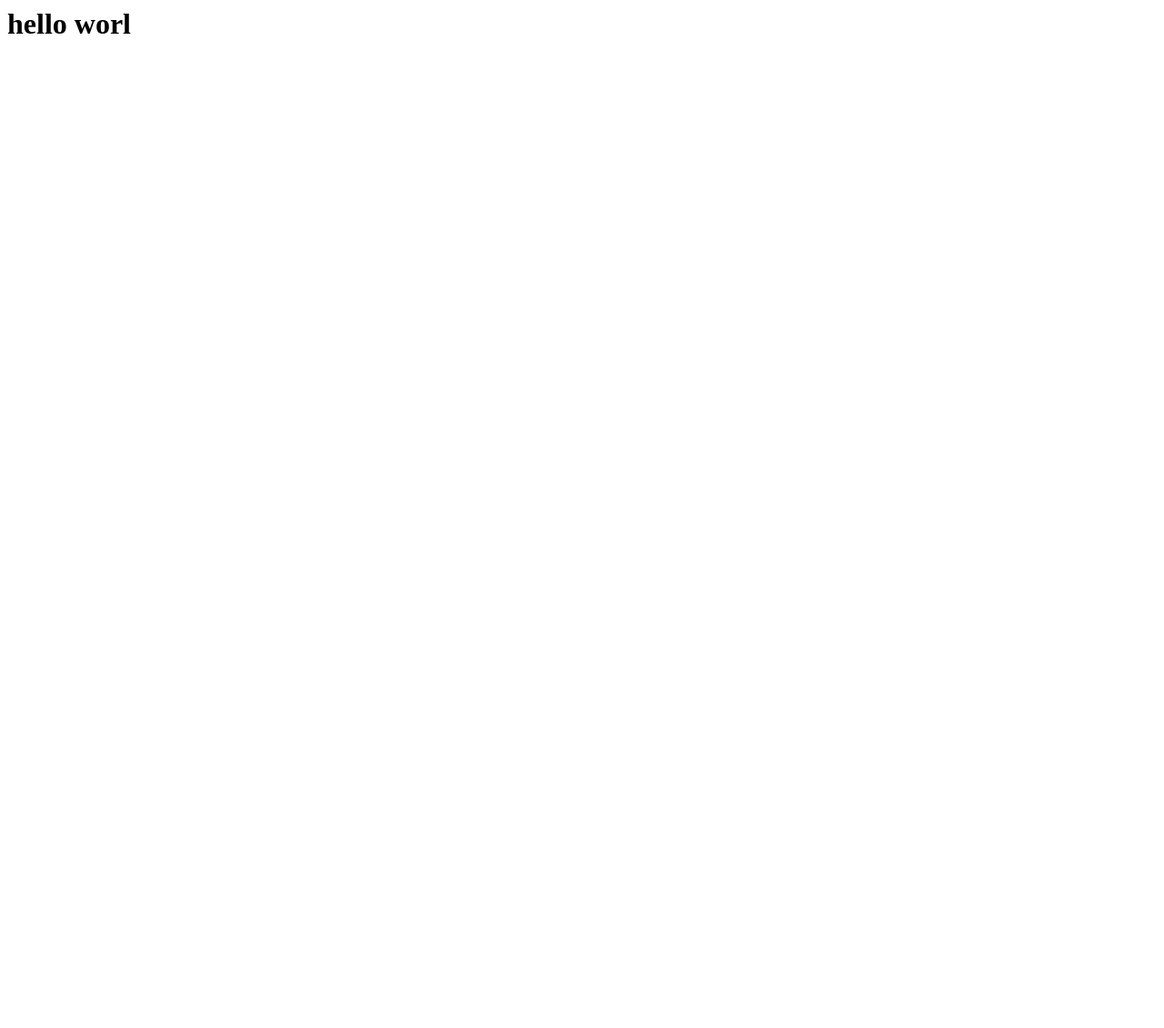
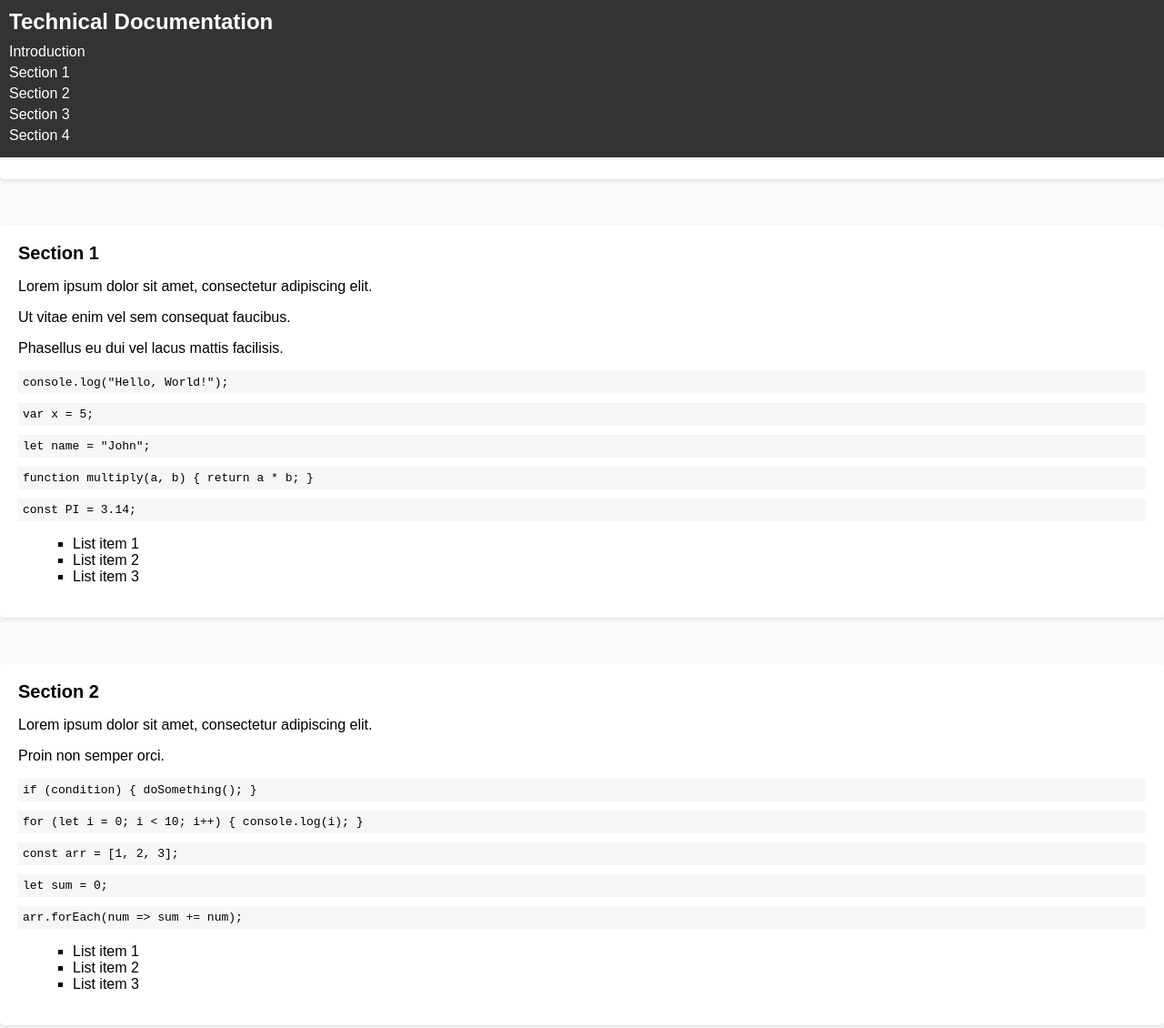
Before and after one commit to S-BLH/technical-documentation-page, a plain HTML site: page index.html in a window 1280 px wide. Shown: the top 1130 px of the page at 91% size. Before the commit the page ends 800 px from the top, so only its background shows below. Drawn offline with Linux system fonts and the light colour scheme.

Commit message:
added html and css codes

```diff
--- a/index.html
+++ b/index.html
@@ -1 +1,165 @@
-<h1> hello worl</h1>
+<!DOCTYPE html>
+<html lang="en">
+
+<head>
+  <meta charset="UTF-8">
+  <meta name="viewport" content="width=device-width, initial-scale=1.0">
+  <style>
+    body {
+      margin: 0;
+      padding: 0;
+      font-family: Arial, sans-serif;
+      background-color: #f9f9f9;
+    }
+
+    #navbar {
+      position: fixed;
+      top: 0;
+      left: 0;
+      background-color: #333;
+      color: #fff;
+      padding: 10px;
+      width: 100%;
+    }
+
+    #navbar header {
+      font-size: 24px;
+      font-weight: bold;
+      margin-bottom: 10px;
+    }
+
+    .nav-link {
+      display: block;
+      color: #fff;
+      text-decoration: none;
+      margin-bottom: 5px;
+    }
+
+    .main-section {
+      margin-top: 50px;
+      padding: 20px;
+      background-color: #fff;
+      box-shadow: 0 2px 4px rgba(0, 0, 0, 0.1);
+      border-radius: 5px;
+      margin-bottom: 20px;
+    }
+
+    .main-section header {
+      font-size: 20px;
+      font-weight: bold;
+      margin-bottom: 10px;
+    }
+
+    code {
+      font-family: monospace;
+      background-color: #f6f6f6;
+      padding: 5px;
+      display: block;
+      margin-bottom: 10px;
+    }
+
+    ul {
+      list-style-type: square;
+      margin-left: 20px;
+    }
+
+    /* Media Query */
+    @media screen and (max-width: 600px) {
+      .main-section {
+        padding: 10px;
+      }
+
+      .main-section header {
+        font-size: 16px;
+      }
+    }
+  </style>
+  <title>Technical Documentation</title>
+</head>
+
+<body>
+  <nav id="navbar">
+    <header>Technical Documentation</header>
+    <a class="nav-link" href="#introduction">Introduction</a>
+    <a class="nav-link" href="#section_1">Section 1</a>
+    <a class="nav-link" href="#section_2">Section 2</a>
+    <a class="nav-link" href="#section_3">Section 3</a>
+    <a class="nav-link" href="#section_4">Section 4</a>
+  </nav>
+
+  <main id="main-doc">
+    <section id="introduction" class="main-section">
+      <header>Introduction</header>
+      <p>Lorem ipsum dolor sit amet, consectetur adipiscing elit. Integer at semper leo.</p>
+      <p>Curabitur nec semper tortor, nec bibendum nisl.</p>
+    </section>
+
+    <section id="section_1" class="main-section">
+      <header>Section 1</header>
+      <p>Lorem ipsum dolor sit amet, consectetur adipiscing elit.</p>
+      <p>Ut vitae enim vel sem consequat faucibus.</p>
+      <p>Phasellus eu dui vel lacus mattis facilisis.</p>
+      <code>console.log("Hello, World!");</code>
+      <code>var x = 5;</code>
+      <code>let name = "John";</code>
+      <code>function multiply(a, b) { return a * b; }</code>
+      <code>const PI = 3.14;</code>
+      <ul>
+        <li>List item 1</li>
+        <li>List item 2</li>
+        <li>List item 3</li>
+      </ul>
+    </section>
+
+    <section id="section_2" class="main-section">
+      <header>Section 2</header>
+      <p>Lorem ipsum dolor sit amet, consectetur adipiscing elit.</p>
+      <p>Proin non semper orci.</p>
+      <code>if (condition) { doSomething(); }</code>
+      <code>for (let i = 0; i < 10; i++) { console.log(i); }</code>
+      <code>const arr = [1, 2, 3];</code>
+      <code>let sum = 0;</code>
+      <code>arr.forEach(num => sum += num);</code>
+      <ul>
+        <li>List item 1</li>
+        <li>List item 2</li>
+        <li>List item 3</li>
+      </ul>
+    </section>
+
+    <section id="section_3" class="main-section">
+      <header>Section 3</header>
+      <p>Lorem ipsum dolor sit amet, consectetur adipiscing elit.</p>
+      <p>In tincidunt consectetur mauris, a aliquet ipsum sagittis in.</p>
+      <code>const person = { name: "Alice", age: 25 };</code>
+      <code>person.name = "Bob";</code>
+      <code>person.age += 1;</code>
+      <code>console.log(person);</code>
+      <code>let result = true;</code>
+      <ul>
+        <li>List item 1</li>
+        <li>List item 2</li>
+        <li>List item 3</li>
+      </ul>
+    </section>
+
+    <section id="section_4" class="main-section">
+      <header>Section 4</header>
+      <p>Lorem ipsum dolor sit amet, consectetur adipiscing elit.</p>
+      <p>Nulla facilisi.</p>
+      <code>const colors = ["red", "green", "blue"];</code>
+      <code>colors.
+        push("yellow");</code>
+      <code>colors.pop();</code>
+      <code>console.log(colors);</code>
+      <code>let count = 0;</code>
+      <ul>
+        <li>List item 1</li>
+        <li>List item 2</li>
+        <li>List item 3</li>
+      </ul>
+    </section>
+  </main>
+</body>
+
+</html>
--- a/style.css
+++ /dev/null
@@ -1,3 +0,0 @@
-h1 {
-  color: red;
-}
```
